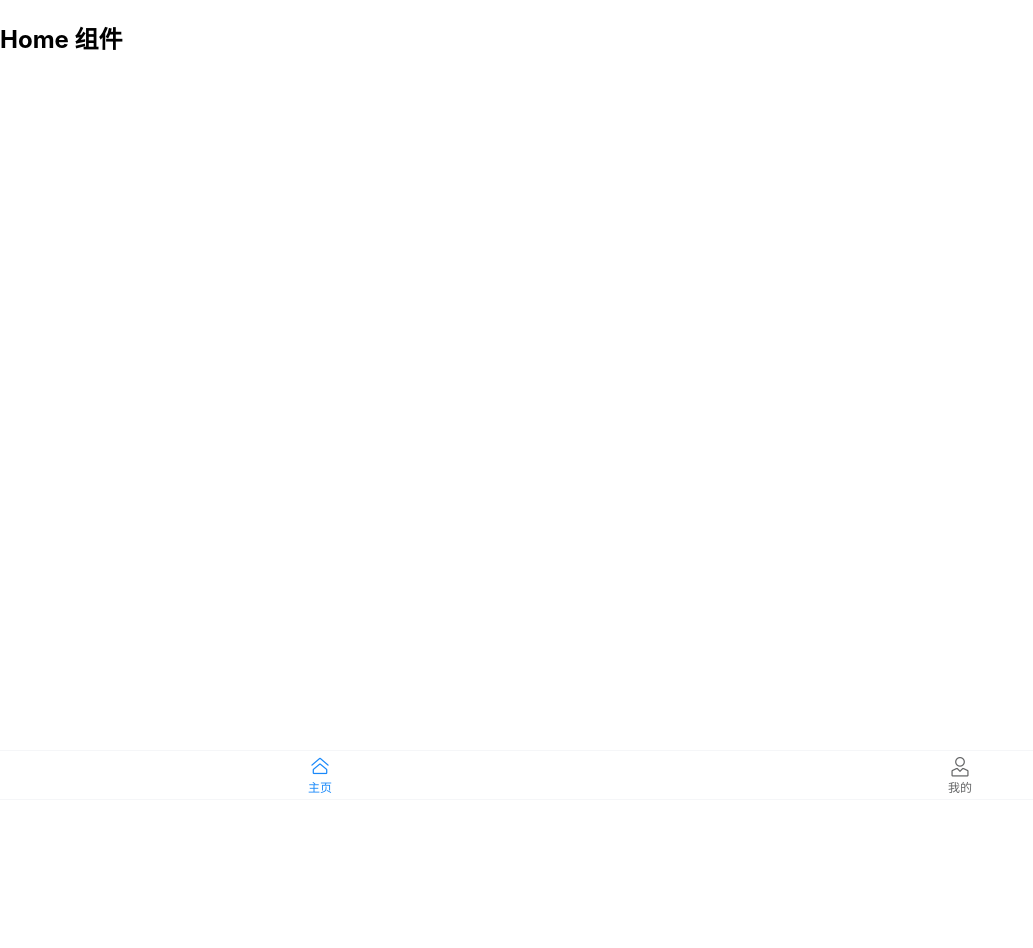
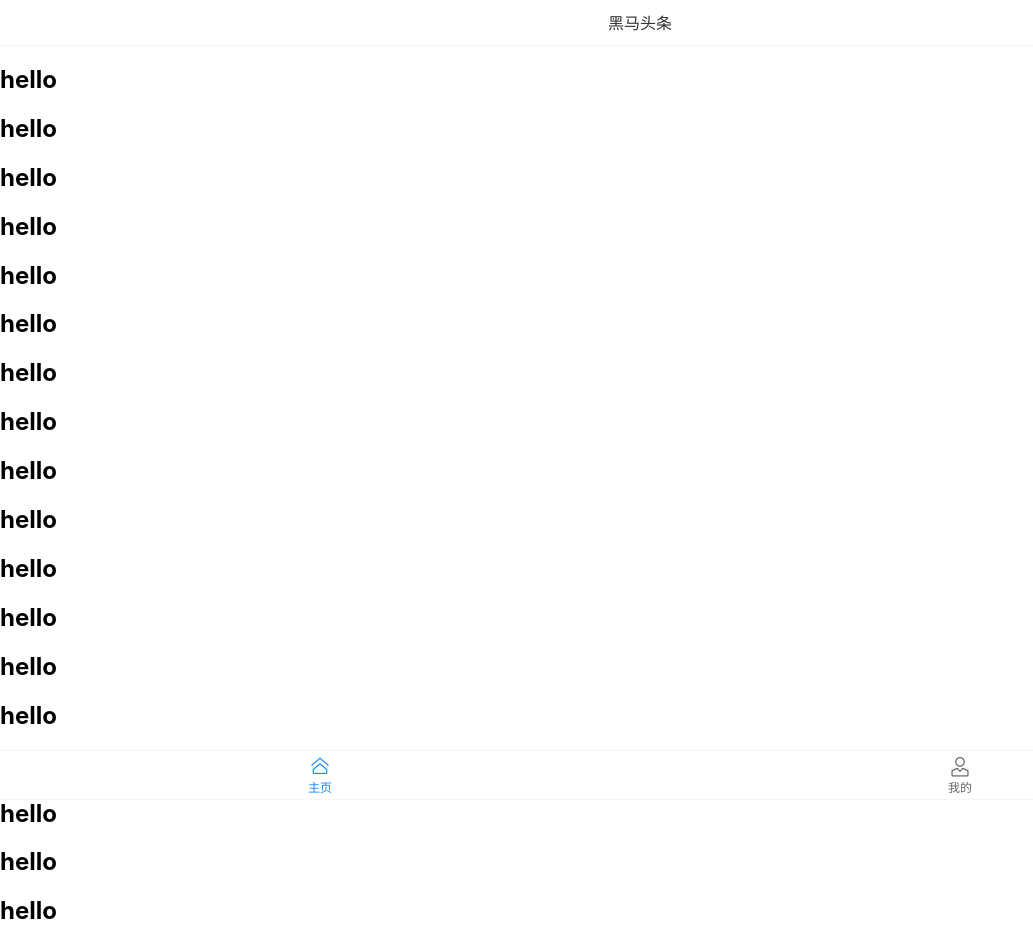
Before and after one commit to zhfei/VueBasicKnowledge, a Vue app in the folder toutiao-demo/: page /#/home in a window 1280 px wide. Shown: the top 948 px of the page, without its empty margins (0-1033 px from the left). Before the commit the page ends 800 px from the top, so only its background shows below. Built offline with nearby package versions, Linux system fonts and the light colour scheme.

Commit message:
add: 添加导航条，并且距离顶部固定

```diff
--- a/toutiao-demo/src/views/Home/Home.vue
+++ b/toutiao-demo/src/views/Home/Home.vue
@@ -1,6 +1,28 @@
 <template>
-  <div>
-    <h2>Home 组件</h2>
+  <div class="home-container">
+    <van-nav-bar title="黑马头条" fixed/>
+
+    <h2>hello</h2>
+    <h2>hello</h2>
+    <h2>hello</h2>
+    <h2>hello</h2>
+    <h2>hello</h2>
+    <h2>hello</h2>
+    <h2>hello</h2>
+    <h2>hello</h2>
+    <h2>hello</h2>
+    <h2>hello</h2>
+    <h2>hello</h2>
+    <h2>hello</h2>
+    <h2>hello</h2>
+    <h2>hello</h2>
+    <h2>hello</h2>
+    <h2>hello</h2>
+    <h2>hello</h2>
+    <h2>hello</h2>
+    <h2>hello</h2>
+    <h2>hello</h2>
+
   </div>
 </template>
 
@@ -24,6 +46,9 @@ export default {
 }
 </script>
 
-<style lang="scss" scoped>
+<style lang="less" scoped>
+.home-container {
+  padding: 45px 0 50px 0;
+}
 
 </style>
```
